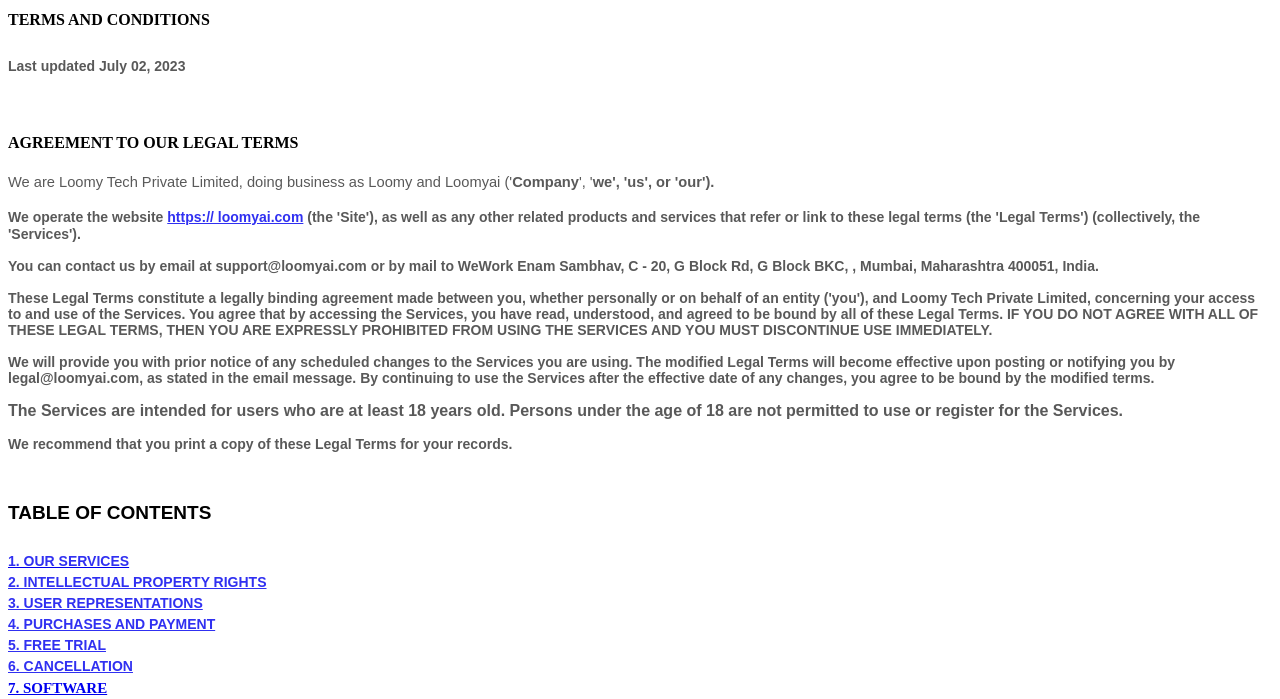
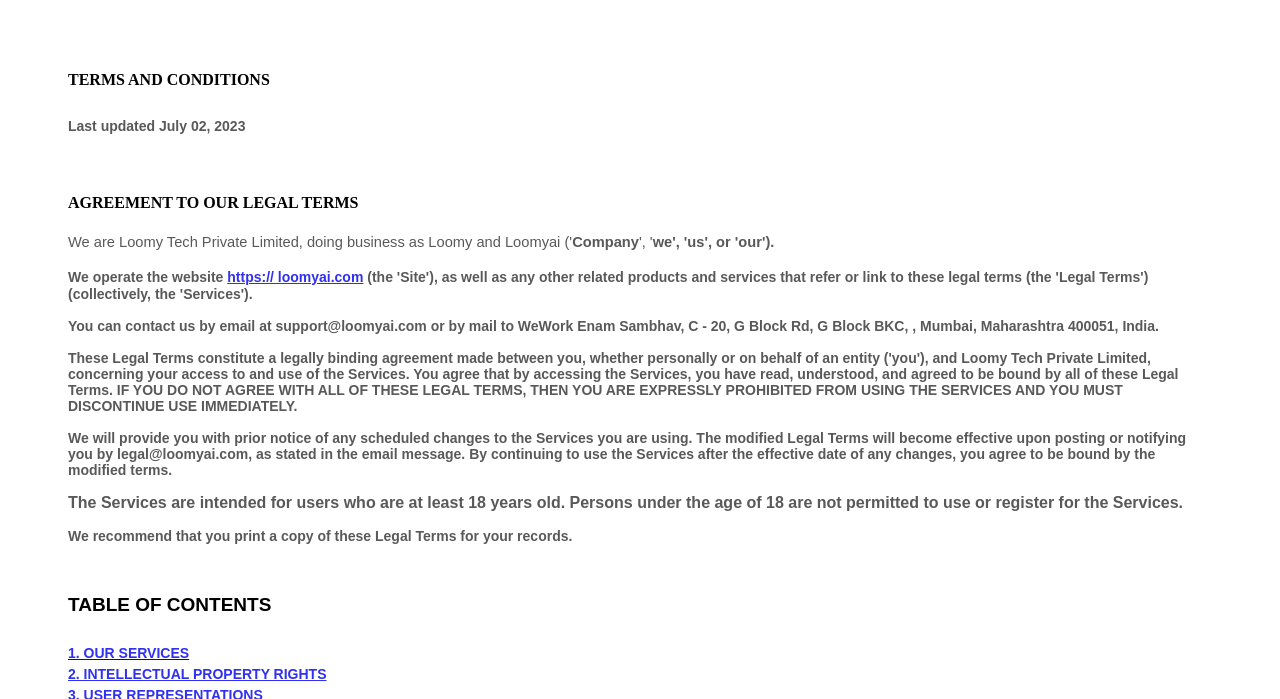
Before and after one commit to loomyai/loomy-terms-conditions, a plain HTML site: page index.html in a window 1280 px wide. Shown: the top 699 px of the page. Drawn offline with Linux system fonts and the light colour scheme.

Commit message:
Add 60px of padding on 4 sides

```diff
--- a/index.html
+++ b/index.html
@@ -34,6 +34,7 @@
 word-break: break-word !important;
  }
 </style>
+<div style="padding: 60px;">
  <div data-custom-class="body">
  <div align="center" style="text-align: left;"><div class="MsoNormal" datacustom-class="title" style="line-height: 1.5;"><bdt class="blockcomponent"><span style="font-size: 19px;"></bdt><bdt
 class="question"><strong>TERMS AND CONDITIONS</strong></bdt><bdt
@@ -1673,3 +1674,4 @@
  These terms of use were created using Termly's <a style="color: rgb(48,
 48, 241) !important;" href="https://termly.io/products/terms-and-conditionsgenerator/">Terms and Conditions Generator</a>.
  </div>
+</div>
```
